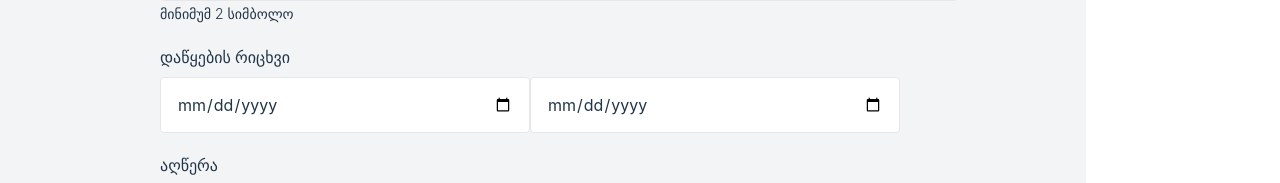
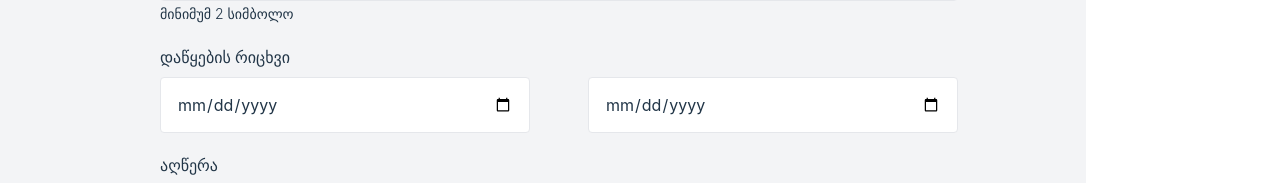
Before and after one commit to kachkacha2003/colab-team9, a React (Vite) app: page / in a window 1280 px wide. Shown: the part 358-541 px from the top of the page. Built offline with nearby package versions, Linux system fonts and the light colour scheme.

Commit message:
add watch

```diff
--- a/src/components/EnterPersonalData.tsx
+++ b/src/components/EnterPersonalData.tsx
@@ -29,6 +29,7 @@ export default function EnterPersonalData() {
   const {
     register,
     handleSubmit,
+    watch,
     formState: { errors },
   } = useForm({
     resolver: yupResolver(schema),
@@ -37,6 +38,8 @@ export default function EnterPersonalData() {
   const onSubmit: SubmitHandler<formType> = (data) => {
     console.log(data);
   };
+
+  const positionInput = watch("position");
 
   return (
     <div className="bg-gray-100">
@@ -88,21 +91,26 @@ export default function EnterPersonalData() {
             ) : null}
             <span className="text-sm font-light	mt-2">მინიმუმ 2 სიმბოლო</span>
             <div className="mt-5 flex justify-between">
+              <div className="w-full">
+                <p className="font-medium">დაწყების რიცხვი</p>
+                <div className="flex justify-between">
                   <div className="">
-                <p className="font-medium">დაწყების რიცხვი</p>
                     <input
                       type="date"
                       {...register("startNumber", { valueAsDate: true })}
                       placeholder="mm / dd / yyyy"
                       className="w-[370px] px-4 py-[14px] mt-2 border outline-none rounded"
                     />
-
+                  </div>
+                  <div className="">
                     <input
                       type="date"
                       {...register("endNumber", { valueAsDate: true })}
                       placeholder="mm / dd / yyyy"
                       className="w-[370px] px-4 py-[14px] mt-2 border outline-none rounded"
                     />
+                  </div>
+                </div>
               </div>
             </div>
             <div className="w-full mt-5">
```
Lines whose indentation alone changed are shown as unchanged.
